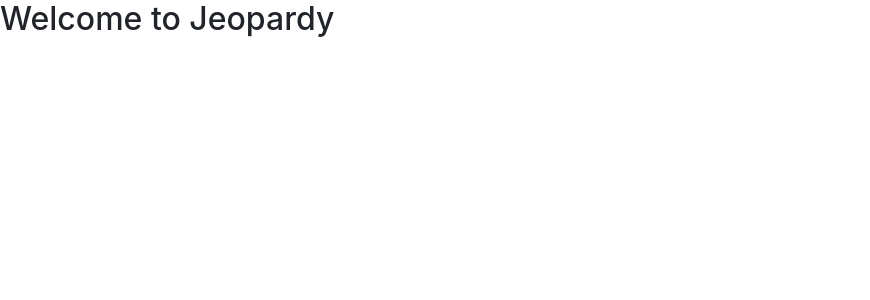
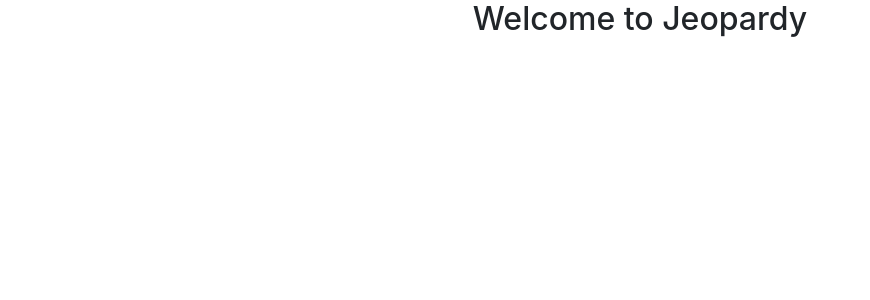
Before and after one commit to icyJoseph/jeopardy, a React (Create React App) app: page / in a window 1280 px wide. Shown: the top 300 px of the page, without its empty margins (0-870 px from the left). Built offline with nearby package versions, Linux system fonts and the light colour scheme.

Commit message:
style: body text-align center

```diff
--- /dev/null
+++ b/src/index.css
@@ -0,0 +1,3 @@
+body {
+  text-align: center;
+}
--- a/src/index.js
+++ b/src/index.js
@@ -1,6 +1,7 @@
 import React from "react";
 import { render } from "react-dom";
 import "bootstrap/dist/css/bootstrap.css";
+import "./index.css";
 
 import App from "./components/App";
 
```
